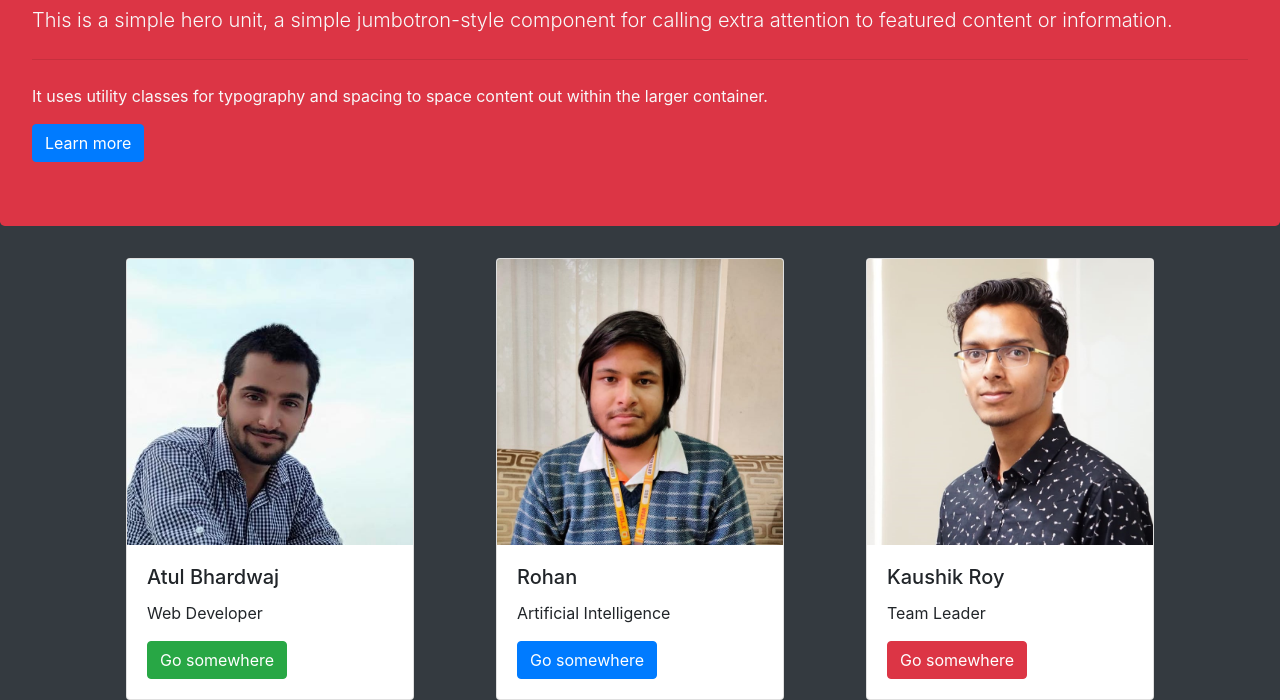
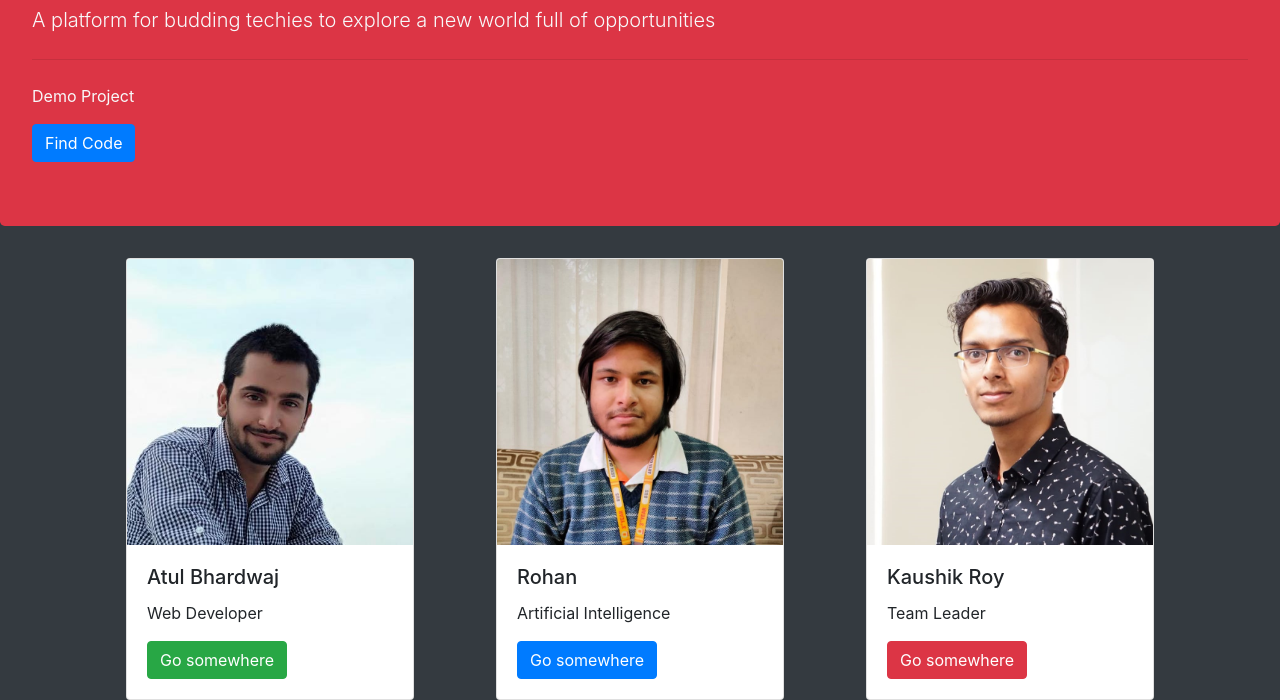
Before and after one commit to AdityaSethi07/TechWizards, a plain HTML site: page index.html in a window 1280 px wide. Shown: the part 134-834 px from the top of the page. Drawn offline with nearby package versions, Linux system fonts and the light colour scheme.

Commit message:
Update index.html

```diff
--- a/index.html
+++ b/index.html
@@ -15,11 +15,10 @@
 
     <div class="jumbotron bg-danger text-light">
         <h1 class="display-4">Tech Wizards</h1>
-        <p class="lead">This is a simple hero unit, a simple jumbotron-style component for calling extra attention to
-            featured content or information.</p>
+        <p class="lead"> A platform for budding techies to explore a new world full of opportunities</p>
         <hr class="my-4">
-        <p>It uses utility classes for typography and spacing to space content out within the larger container.</p>
-        <a class="btn btn-primary btn" href="#" role="button">Learn more</a>
+        <p> Demo Project</p>
+        <a class="btn btn-primary btn" href="https://github.com/atulb07/TechWizards" role="button">Find Code</a>
     </div>
 
     <div class="container d-flex justify-content-around">
```
